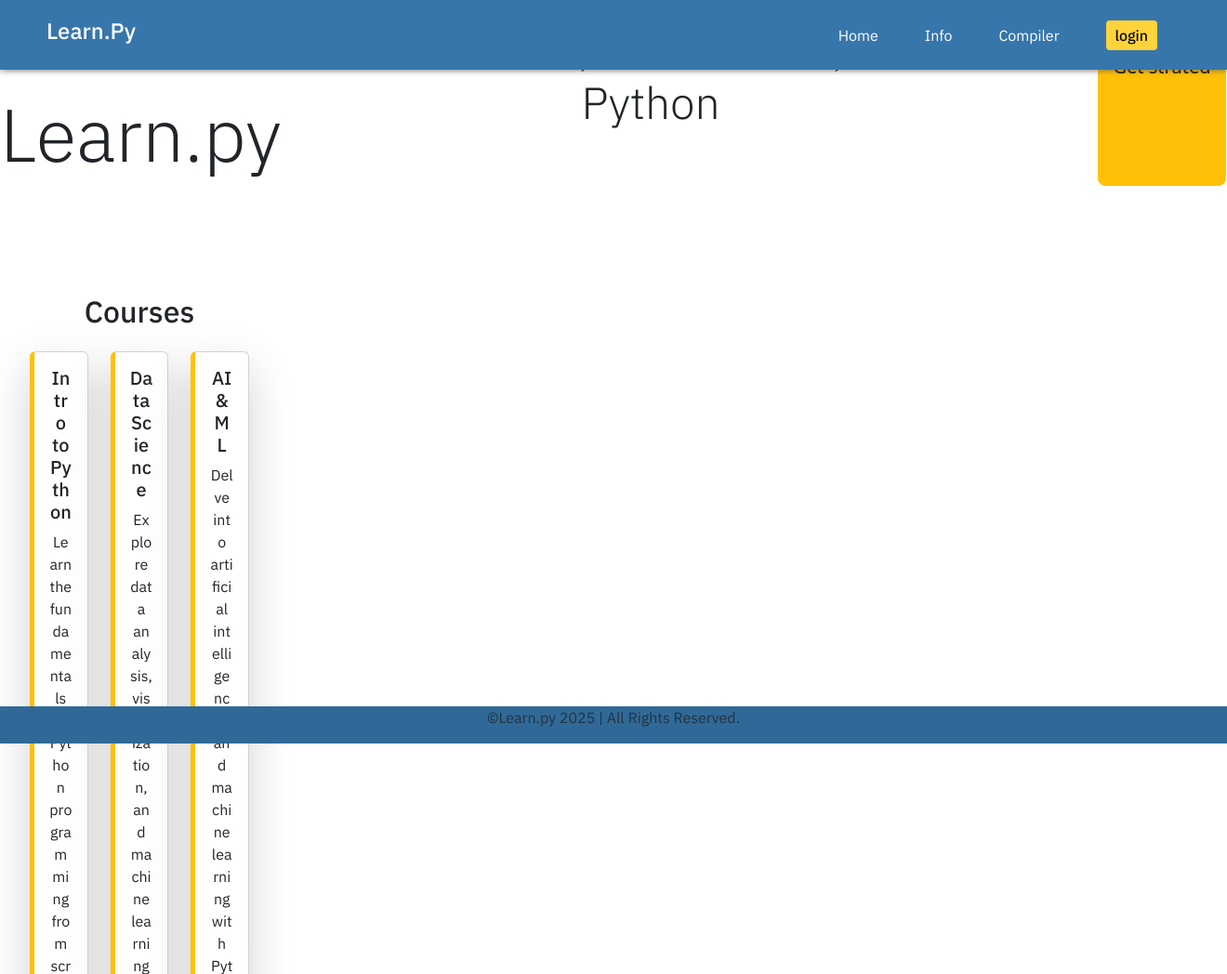
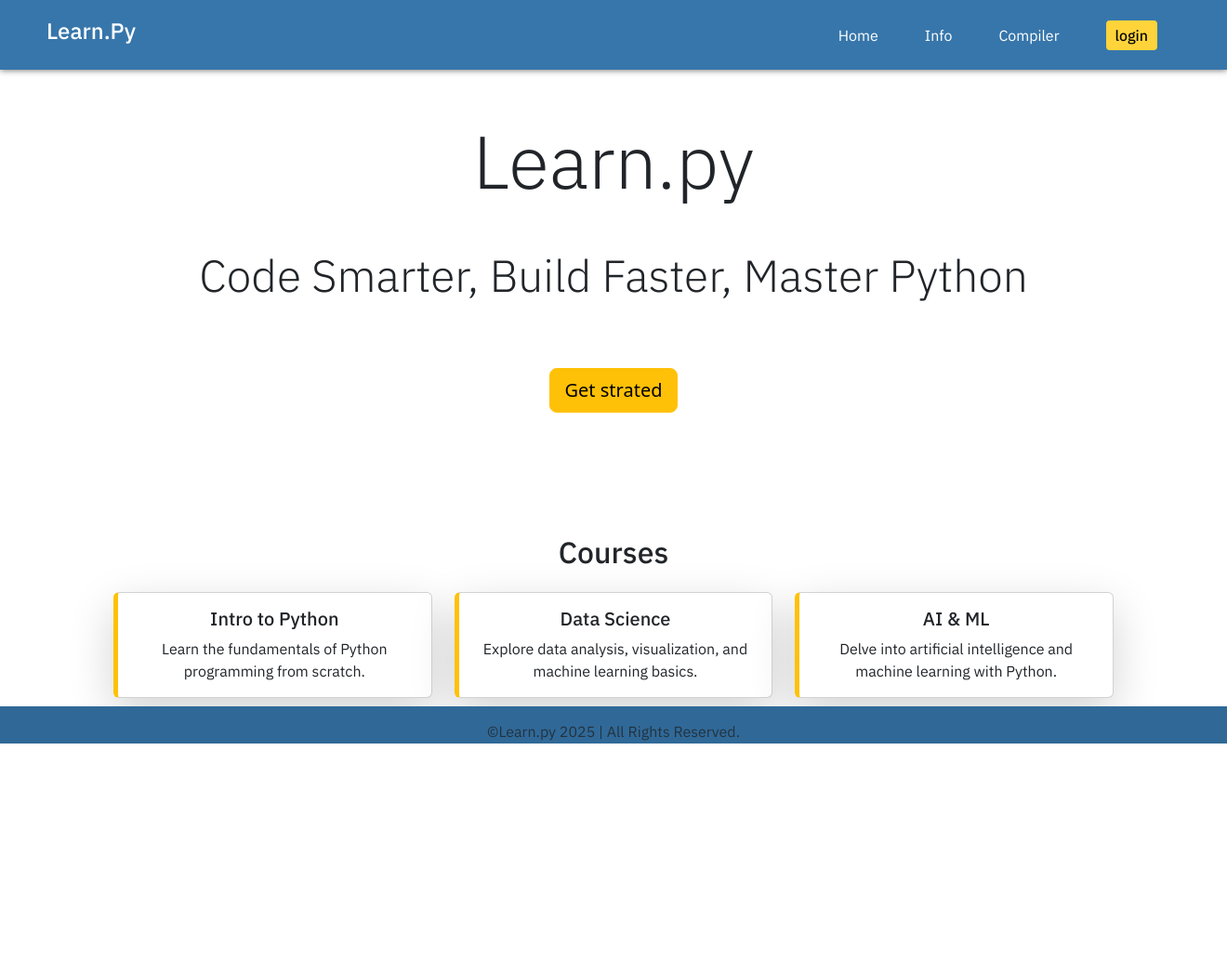
Before and after one commit to Mazen-k/web-project, a PHP site: page / in a window 1320 px wide. Shown: the top 1048 px of the page at 93% size. After the commit the page ends 800 px from the top, so only its background shows below. Run offline with PHP 8.4, Linux system fonts and the light colour scheme.

Commit message:
fixed home page

```diff
--- a/Python Tutorial/Chapter01.html
+++ b/Python Tutorial/Chapter01.html
@@ -4,7 +4,7 @@
         <link rel="stylesheet" href="Style.css">
         <link href="https://fonts.googleapis.com/css2?family=IBM+Plex+Sans:ital,wght@0,100..700;1,100..700&display=swap" rel="stylesheet">
         <script defer src="Script.js"></script>
-        <script src="//onlinegdb.com/embed/js/uEEjUd_tO_?theme=dark"></script>
+
         <title>Learn.py</title>
 
     </head>
--- a/Python Tutorial/Style.css
+++ b/Python Tutorial/Style.css
@@ -4,6 +4,17 @@
 
 }
 /* styling for home page begins here */
+#home-body{
+    display: flex;
+    justify-content: center;
+    align-items: center;
+    padding:0%;
+    width: 100%;
+    height: 100vh;
+    margin: 0;
+    flex-direction: column;
+
+}
 .course-card {
     border-left: 5px solid #ffc107;
     transition: transform 0.3s ease-in-out;
@@ -112,17 +123,27 @@ background-color: #ecbe19;
     justify-content: center;
 
 }
+#home-foot p{
+    padding-top: 15px;
+    opacity: 0.8;
+}
+
 /* styling for home page ends here */
 
-body{
+ body{
     display: grid;
     grid-template-columns: 300px 800px 300px;
     margin-bottom: 0px;
     margin-right: 0px;
+    gap: 15px;
 }
 .compiler{
+    justify-content: end;
     grid-column-start: 3;
-    right: 30px;
+    right: 10px;
+}
+iframe{
+    justify-self: end;
 }
 
 .nav{
@@ -205,9 +226,7 @@ main h1 {
     color: #306998;
     margin-bottom: 10px;
 }
-.compiler{
-    width : 10px;
-}
+
 main h3 {
 
     color: Black;
@@ -312,7 +331,7 @@ main h4{
     justify-self: end;
     z-index: 1;
 }
-footer p{
+#course-foot p{
     opacity: 0.8;
 
 }
--- a/Python Tutorial/index.html
+++ b/Python Tutorial/index.html
@@ -11,7 +11,7 @@
 </head>
 
 
-<body>
+<body id="home-body">
     <nav>
         <H1>Learn.Py</H1>
         <ul>
--- a/Python Tutorial/login.html
+++ b/Python Tutorial/login.html
@@ -13,10 +13,10 @@
     <nav>
         <H1>Learn.Py</H1>
         <ul>
-            <li>Home</li>
+            <li onclick="window.location.href='index.html'">Home</li>
             <li>Info</li>
             <li>Compiler</li>
-            <li><button id="login"><a href="">login</a></button></li>
+
         </ul>
         </nav>
 
--- a/Python Tutorial/signup.html
+++ b/Python Tutorial/signup.html
@@ -11,7 +11,7 @@
     <nav>
         <H1>Learn.Py</H1>
         <ul>
-            <li>Home</li>
+            <li onclick="window.location.href='index.html'">Home</li>
             <li>Info</li>
             <li>Compiler</li>
             <li><button id="login"><a href="">login</a></button></li>
```
